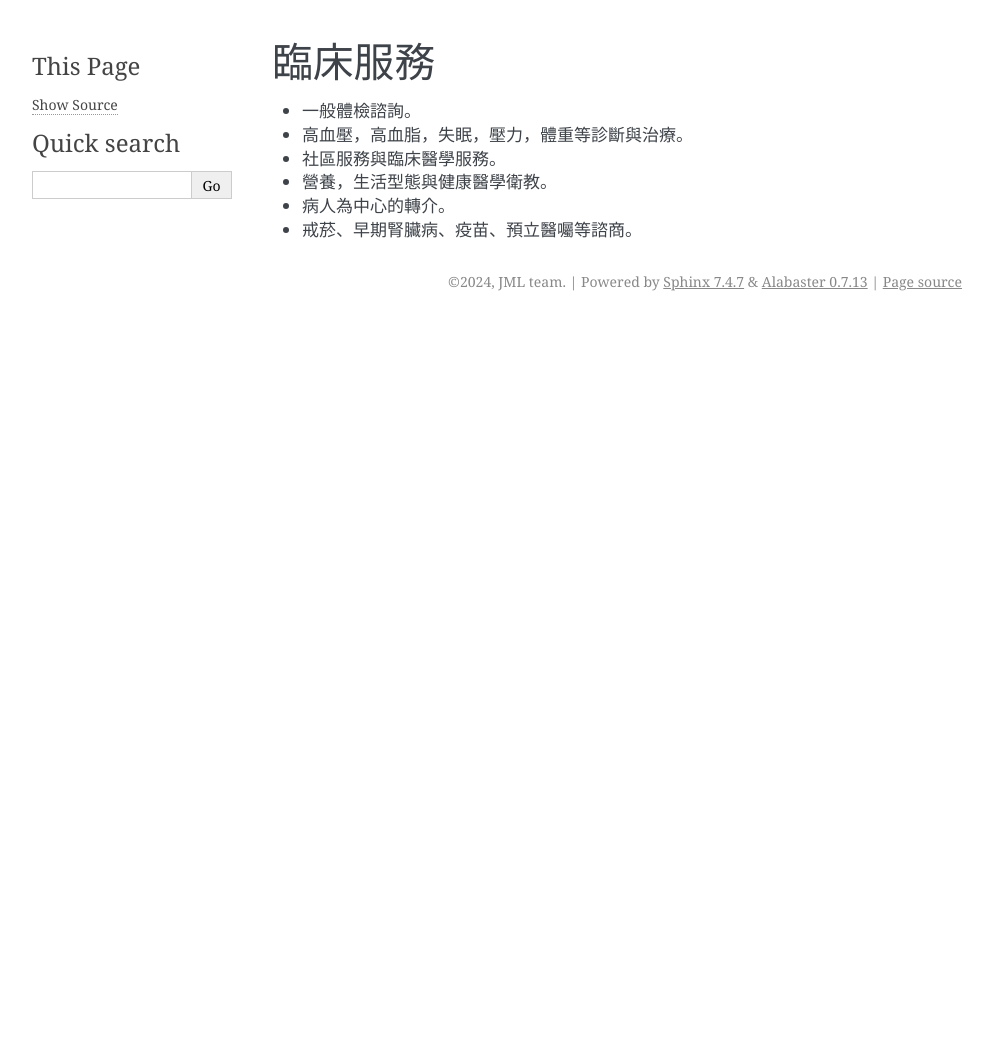
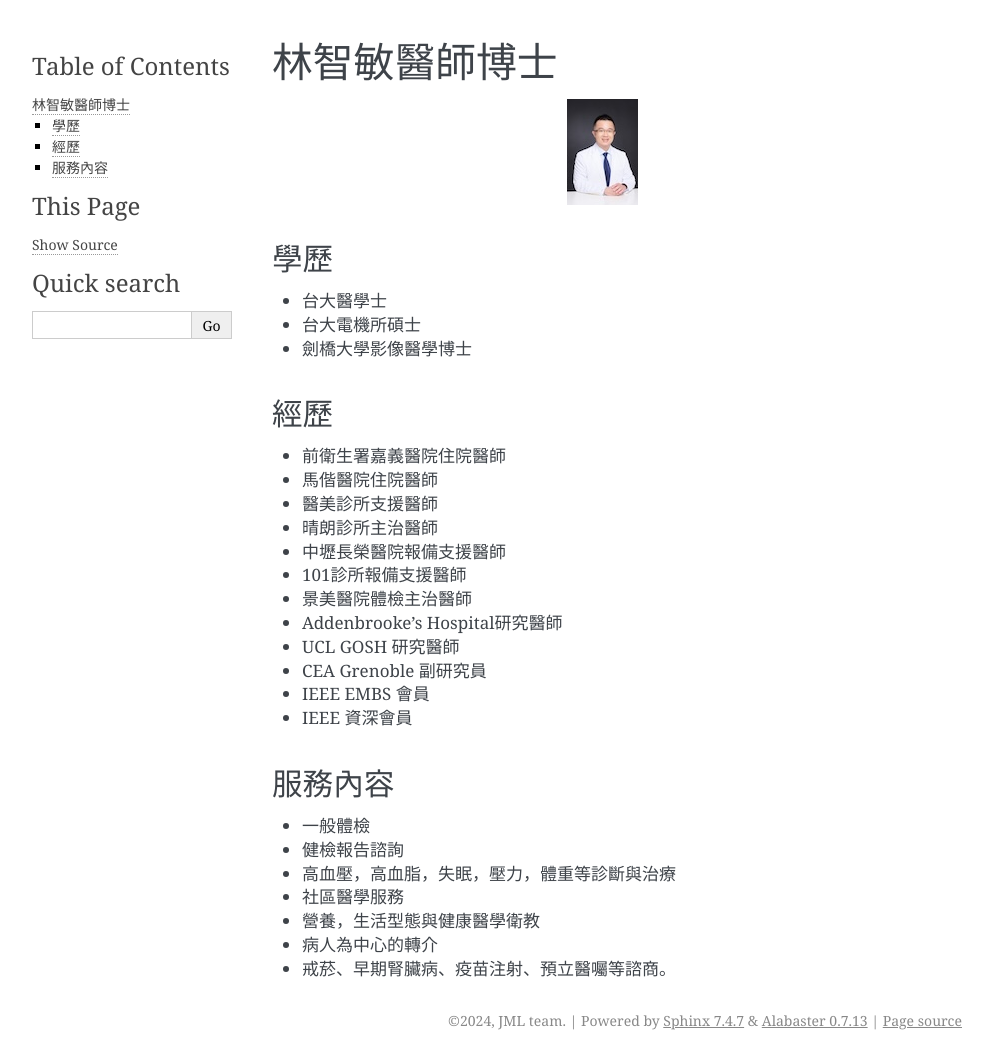
Before and after one commit to jyhmiinlin/jyhmiinlin.github.io, a Sphinx documentation site: the page built from docs/clinical_service.rst, in a window 1280 px wide. Shown: the whole page, without its empty margins (148-1141 px from the left). Built offline with Sphinx 7.4.7, drawn with Linux system fonts in a browser that asks for light colours; pages that are not in the unit, such as notebooks, are missing from menus; before the commit the page ends 900 px from its top, so only the background shows below that.

Commit message:
to merge

```diff
--- a/docs/clinical_service.rst
+++ b/docs/clinical_service.rst
@@ -1,9 +1,43 @@
-臨床服務
+林智敏醫師博士
 ========
 
-* 一般體檢諮詢。
-* 高血壓，高血脂，失眠，壓力，體重等診斷與治療。
-* 社區服務與臨床醫學服務。
-* 營養，生活型態與健康醫學衛教。
-* 病人為中心的轉介。
-* 戒菸、早期腎臟病、疫苗、預立醫囑等諮商。
+.. image:: ../media/head.jpeg
+   :align: center
+   :alt: head
+
+學歷
+----
+
+* 台大醫學士
+* 台大電機所碩士
+* 劍橋大學影像醫學博士
+
+
+經歷
+----
+
+* 前衛生署嘉義醫院住院醫師
+* 馬偕醫院住院醫師
+* 醫美診所支援醫師
+* 晴朗診所主治醫師
+* 中壢長榮醫院報備支援醫師
+* 101診所報備支援醫師
+* 景美醫院體檢主治醫師
+* Addenbrooke's Hospital研究醫師
+* UCL GOSH 研究醫師
+* CEA Grenoble 副研究員
+* IEEE EMBS 會員
+* IEEE 資深會員
+
+
+
+服務內容
+-------
+
+* 一般體檢
+* 健檢報告諮詢
+* 高血壓，高血脂，失眠，壓力，體重等診斷與治療
+* 社區醫學服務
+* 營養，生活型態與健康醫學衛教
+* 病人為中心的轉介
+* 戒菸、早期腎臟病、疫苗注射、預立醫囑等諮商。
```
